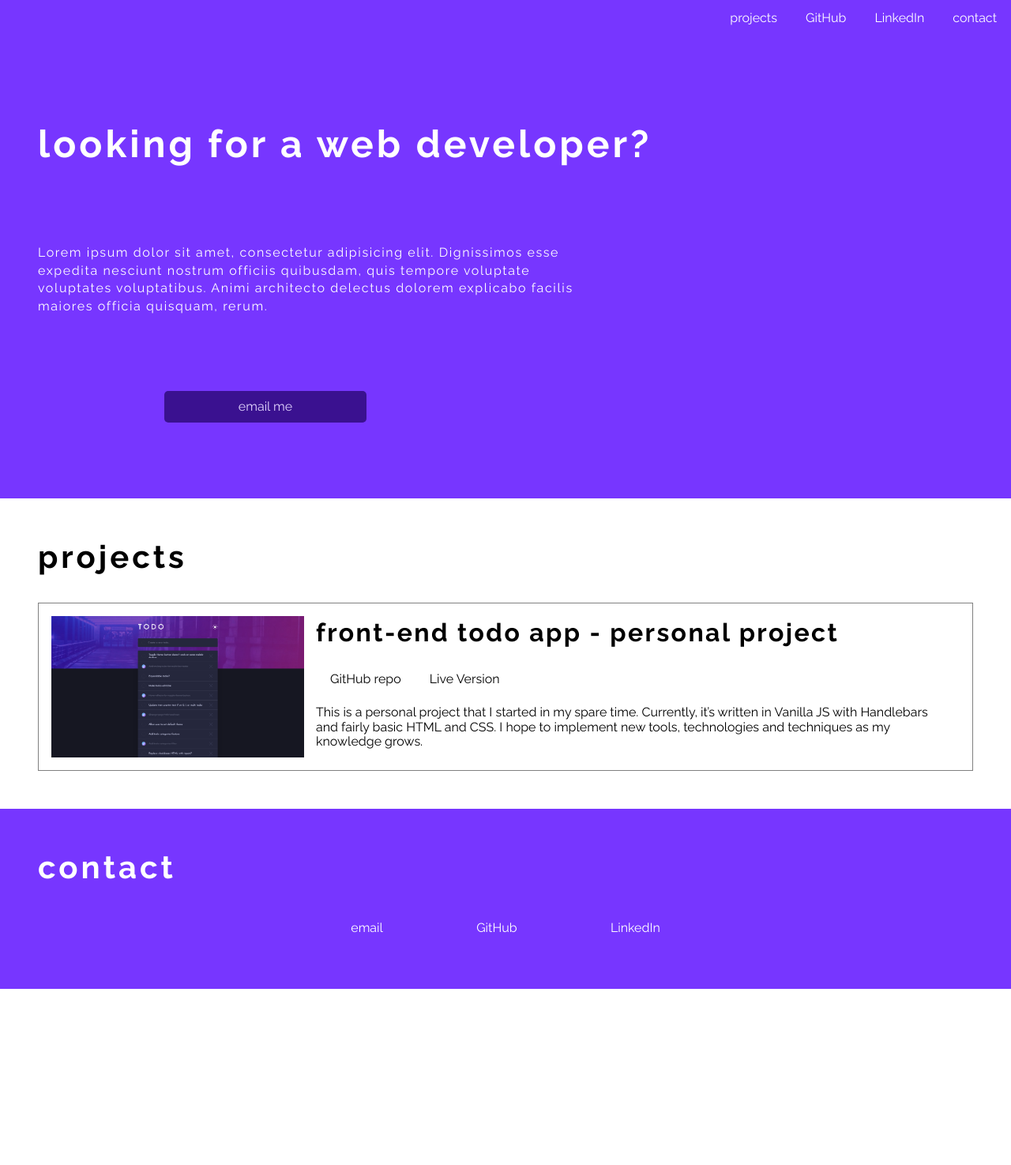
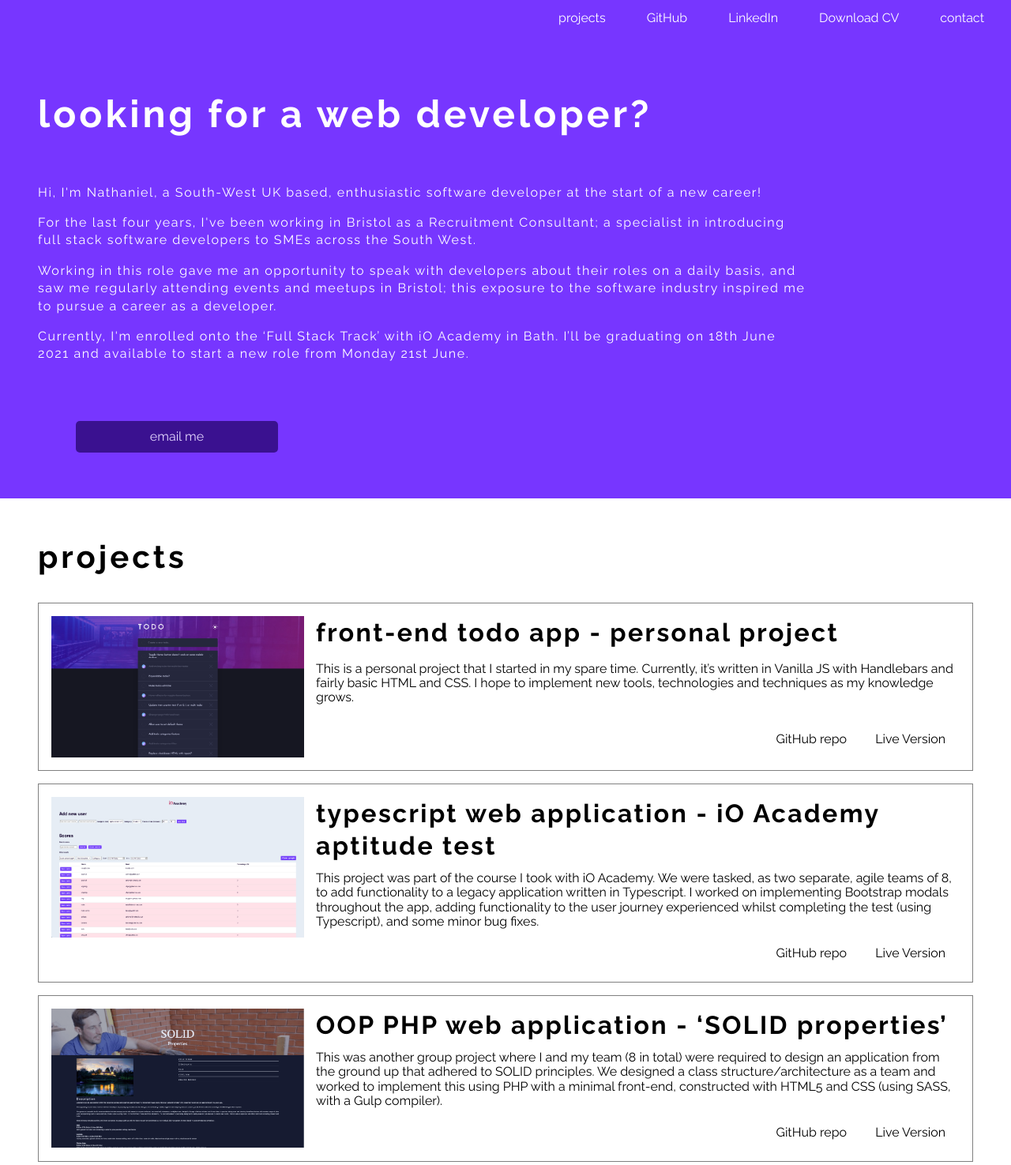
Before and after one commit to dotNATE/may-portfolio-new, a website: page index.html in a window 1280 px wide. Shown: the part 9-1484 px from the top of the page at 79% size. Before the commit the page ends 1261 px from the top, so only its background shows below. Drawn offline with Linux system fonts and the light colour scheme.

Commit message:
minor style changes, added content to projects, added images

```diff
--- a/index.html
+++ b/index.html
@@ -13,15 +13,22 @@
     <a href="#projects">projects</a>
     <a href="https://github.com/dotNATE">GitHub</a>
     <a href="https://www.linkedin.com/in/bristoldevguy/">LinkedIn</a>
+    <a href="public/NathanielPayne_CurriculumVitae.pdf" download>Download CV</a>
     <a href="mailto:nathanielsdevjobs@gmail.com">contact</a>
 </nav>
 <main>
     <h1>looking for a web developer?</h1>
-    <p>Lorem ipsum dolor sit amet, consectetur adipisicing elit. Dignissimos esse expedita nesciunt nostrum officiis quibusdam, quis tempore voluptate voluptates voluptatibus. Animi architecto delectus dolorem explicabo facilis maiores officia quisquam, rerum.</p>
+    <div>
+        <p>Hi, I'm Nathaniel, a South-West UK based, enthusiastic software developer at the start of a new career!</p>
+        <p>For the last four years, I've been working in Bristol as a Recruitment Consultant; a specialist in introducing full stack software developers to SMEs across the South West.</p>
+        <p>Working in this role gave me an opportunity to speak with developers about their roles on a daily basis, and saw me regularly attending events and meetups in Bristol; this exposure to the software industry inspired me to pursue a career as a developer.</p>
+        <p>Currently, I'm enrolled onto the ‘Full Stack Track’ with iO Academy in Bath. I’ll be graduating on 18th June 2021 and available to start a new role from Monday 21st June.</p>
+    </div>
     <a href="mailto:nathanielsdevjobs@gmail.com">email me</a>
 </main>
 <section id="projects">
     <h2>projects</h2>
+
     <article class="projectContainer">
         <img src="public/images/todo-project-dark.png" alt="">
         <h3>front-end todo app - personal project</h3>
@@ -33,6 +40,29 @@
             <p>This is a personal project that I started in my spare time. Currently, it’s written in Vanilla JS with Handlebars and fairly basic HTML and CSS. I hope to implement new tools, technologies and techniques as my knowledge grows.</p>
         </div>
     </article>
+    <article class="projectContainer">
+        <img src="public/images/io-aptitide-test-project.png" alt="">
+        <h3>typescript web application - iO Academy aptitude test</h3>
+        <div class="projectLinks">
+            <a href="https://github.com/iO-Academy/aptitude-test">GitHub repo</a>
+            <a href="https://aptitude-test.dev.io-academy.uk/">Live Version</a>
+        </div>
+        <div class="projectDescription">
+            <p>This project was part of the course I took with iO Academy. We were tasked, as two separate, agile teams of 8, to add functionality to a legacy application written in Typescript. I worked on implementing Bootstrap modals throughout the app, adding functionality to the user journey experienced whilst completing the test (using Typescript), and some minor bug fixes.</p>
+        </div>
+    </article>
+    <article class="projectContainer">
+        <img src="public/images/solid-properties-project.png" alt="">
+        <h3>OOP PHP web application - ‘SOLID properties’</h3>
+        <div class="projectLinks">
+            <a href="https://github.com/iO-Academy/2021-mar-propertyLookup">GitHub repo</a>
+            <a href="https://dev.io-academy.uk/projects/2021-march/solidproperties/">Live Version</a>
+        </div>
+        <div class="projectDescription">
+            <p>This was another group project where I and my team (8 in total) were required to design an application from the ground up that adhered to SOLID principles. We designed a class structure/architecture as a team and worked to implement this using PHP with a minimal front-end, constructed with HTML5 and CSS (using SASS, with a Gulp compiler).</p>
+        </div>
+    </article>
+
 </section>
 <footer>
     <h2>contact</h2>
--- a/public/scss/_main.scss
+++ b/public/scss/_main.scss
@@ -15,13 +15,14 @@ main {
   & p {
     letter-spacing: .1rem;
     line-height: 1.4;
-    width: 70ch;
+    width: 100ch;
+    margin-bottom: 1rem;
   }
   & a {
     height: 2.5rem;
     width: 16rem;
     position: relative;
-    left: 10rem;
+    left: 3rem;
     background-color: #2b0875;
     border: none;
     border-radius: 5px;
--- a/public/scss/_nav.scss
+++ b/public/scss/_nav.scss
@@ -6,5 +6,6 @@ nav {
   align-items: center;
   & a {
     @include link(white, $bgColor);
+    margin-right: 1rem;
   }
 }
--- a/public/scss/_projects.scss
+++ b/public/scss/_projects.scss
@@ -6,13 +6,14 @@
   display: grid;
   grid-template-areas:
     "img img img title title title"
-    "img img img links links links"
-    "img img img desc desc ."
-    "img img img desc desc .";
+    "img img img desc desc desc"
+    "img img img desc desc desc"
+    "img img img . . links";
   padding: 1rem;
   grid-column-gap: 15px;
   grid-row-gap: 11px;
   border: 1px solid gray;
+  margin-bottom: 1rem;
   & img {
     grid-area: img;
     width: 20rem;
```
Also changed, not shown: public/css/style.css, public/images/io-aptitide-test-project.png (added), public/images/solid-properties-project.png (added), 1 other file.
